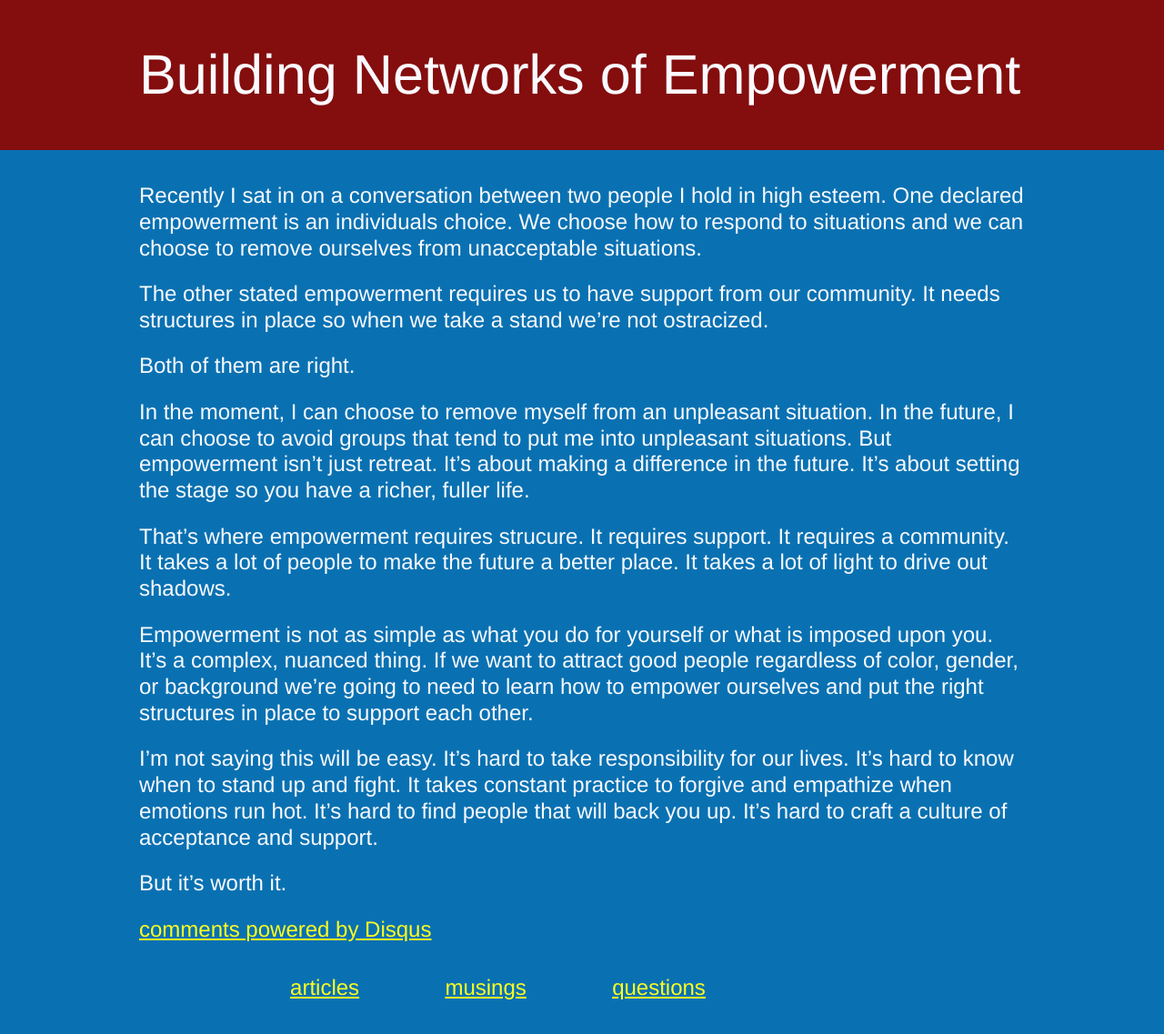
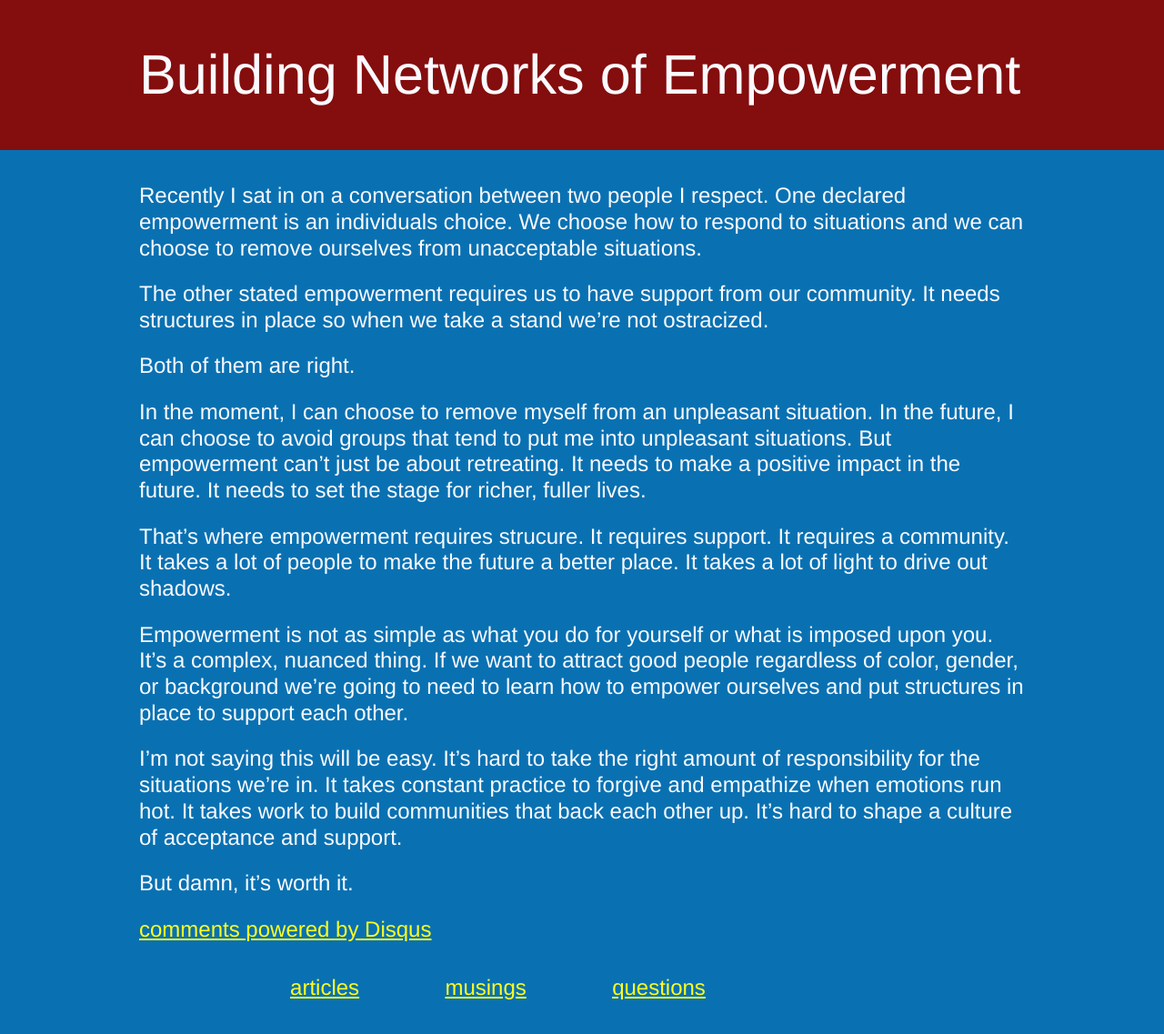
Before and after one commit to zspencer/www.zeespencer.com, a Jekyll site: the page built from drafts/_posts/2013-01-12-building-networks-of-empowerment.markdown, in a window 1280 px wide. Shown: the whole page at 91% size. Built offline with Jekyll 4.4.1, drawn with Linux system fonts in a browser that asks for light colours; comment, search, counter and statistics services are not loaded.

Commit message:
Revision 4

```diff
--- a/drafts/_posts/2013-01-12-building-networks-of-empowerment.markdown
+++ b/drafts/_posts/2013-01-12-building-networks-of-empowerment.markdown
@@ -4,20 +4,20 @@ title: Building Networks of Empowerment
 tags: [draft, empowerment]
 ---
 
-Recently I sat in on a conversation between two people I hold in high esteem.
-One declared empowerment is an individuals choice. We choose how to respond to
-situations and we can choose to remove ourselves from unacceptable situations.
+Recently I sat in on a conversation between two people I respect.  One declared
+empowerment is an individuals choice. We choose how to respond to situations and
+we can choose to remove ourselves from unacceptable situations.
 
 The other stated empowerment requires us to have support from our community.  It
 needs structures in place so when we take a stand we're not ostracized.
 
 Both of them are right.
 
-In the moment, I can choose to remove myself from an unpleasant situation.
-In the future, I can choose to avoid groups that tend to put me into unpleasant
-situations. But empowerment isn't just retreat. It's about making a
-difference in the future. It's about setting the stage so you have a richer,
-fuller life.
+In the moment, I can choose to remove myself from an unpleasant situation. In
+the future, I can choose to avoid groups that tend to put me into unpleasant
+situations. But empowerment can't just be about retreating. It needs to make a
+positive impact in the future. It needs to set the stage for richer, fuller
+lives.
 
 That's where empowerment requires strucure. It requires support. It requires
 a community. It takes a lot of people to make the future a better place. It
@@ -26,11 +26,11 @@ takes a lot of light to drive out shadows.
 Empowerment is not as simple as what you do for yourself or what is imposed upon you.
 It's a complex, nuanced thing. If we want to attract good people regardless of
 color, gender, or background we're going to need to learn how to empower
-ourselves and put the right structures in place to support each other.
+ourselves and put structures in place to support each other.
 
-I'm not saying this will be easy. It's hard to take responsibility for our
-lives.  It's hard to know when to stand up and fight. It takes constant practice
-to forgive and empathize when emotions run hot. It's hard to find people that
-will back you up. It's hard to craft a culture of acceptance and support.
+I'm not saying this will be easy. It's hard to take the right amount of
+responsibility for the situations we're in. It takes constant practice to
+forgive and empathize when emotions run hot. It takes work to build communities
+that back each other up. It's hard to shape a culture of acceptance and support.
 
-But it's worth it.
+But damn, it's worth it.
```
